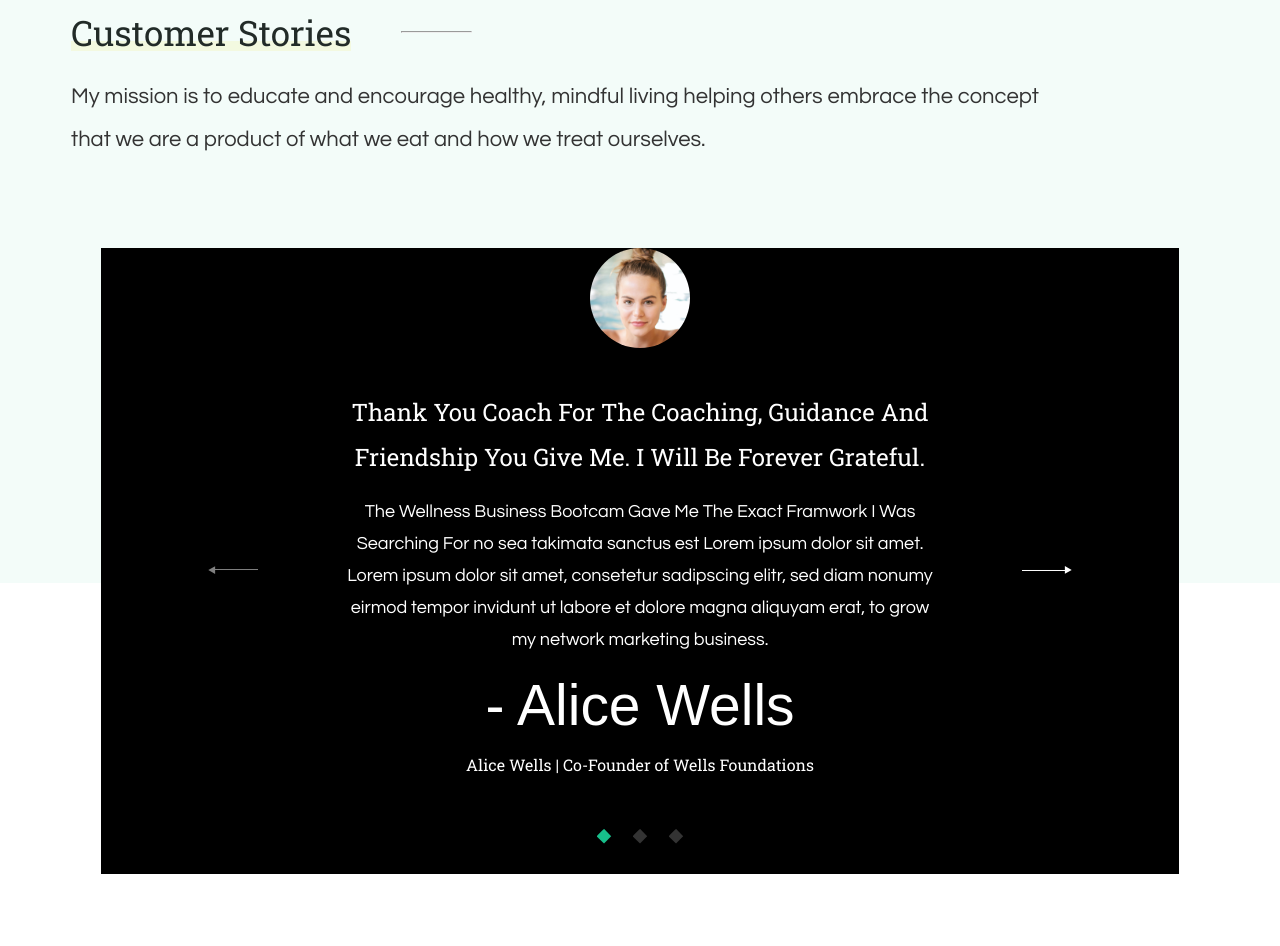
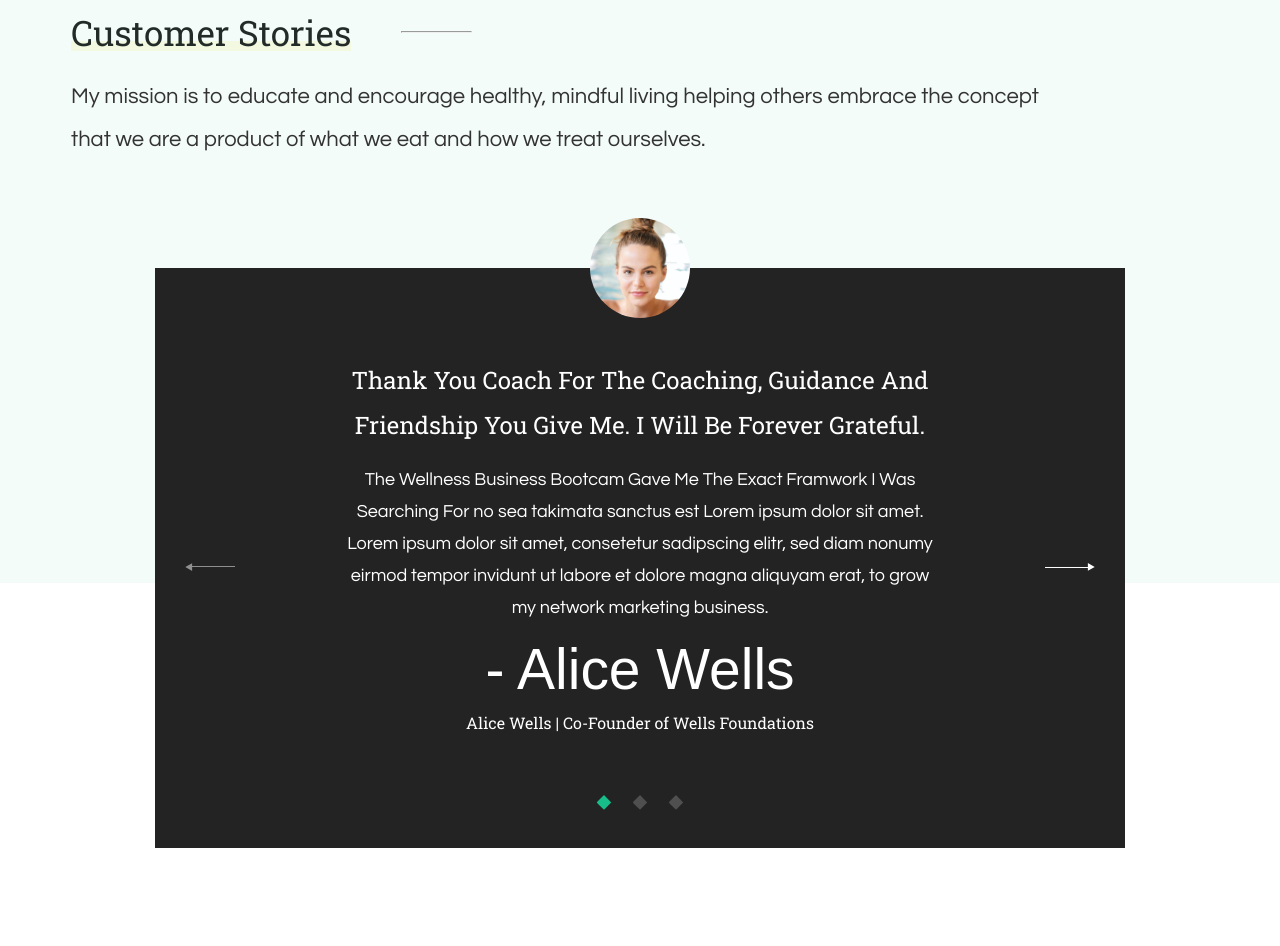
Before and after one commit to sandeepatcodewing/wellness-coach, a website: page index.html in a window 1280 px wide. Shown: the part 4707-5653 px from the top of the page. Drawn offline with nearby package versions, Linux system fonts and the light colour scheme; a web font is replaced by a local one.

Commit message:
feedback slider pixel perfected

```diff
--- a/assests/css/styles.scss
+++ b/assests/css/styles.scss
@@ -1037,33 +1037,41 @@
         cursor: pointer;
         position: absolute;
     }
-    &__swiper-items{
-        background-color: #000;
+    &__swiper-started{
+        margin: 20px auto 0px;
+        max-width: 970px;
+        max-height: 580px;
+        position: relative;
+        background-color: #232323;
+    }
+    &__swiper{
+        top: -50px;
     }
     &__card{
         margin: 0 auto;
         max-width: 970px; //74.2%
         font-family: var(--header-font);
-        &--image{
-            margin-bottom: -50px;
-        }
         &--texts{
             color: #fff;
-            display: grid;
-            gap: 1em;
         }
         &--main-text{
-            line-height: 45px;
+            line-height: 1.875em;
             font-size: 1.5em;
         }
         &--sub-text{
-            line-height: 32px;
+            line-height: 1.78em;
             font-size: 1.125em;
+            padding: 16px 0px 8px;
             font-family: var(--paragraph-font);
         }
         &--author{
+            line-height: 1.3em;
             font-size: 3.56em;
+            padding: 8px 0px;
             font-family: var(--signature-font);
+        }
+        &--user-designation{
+            line-height: 2.187em;
         }
     }
     &__bullet{
@@ -1074,6 +1082,7 @@
         margin-top: -1px;
         justify-content: center;
         padding: 27.5px 0px 30px;
+        background-color: #232323;
     }
     @include media-sm{
         margin-top: -265px;
@@ -1094,9 +1103,13 @@
                 left: 2%;
             }
         }
+        &__swiper-started{
+            margin-top: 60px;
+            max-height: 800px;
+        }
         &__card{
             &--texts{
-                padding: 54px 46.25px 6.75px 46.25px;
+                padding: 24px 46.25px 6.75px 46.25px;
             }
             &--main-text{
                 line-height: 35px;
@@ -1143,7 +1156,7 @@
         }
         &__card{
             &--texts{
-                padding: 88px 185px 27.5px 185px;
+                padding: 36px 185px 27.5px 185px;
             }
         }
     }
@@ -1151,11 +1164,11 @@
         &__nav{
             &--right{
                 top: 50%;
-                right: 12%;
+                right: 10%;
             }
             &--left{
                 top: 50%;
-                left: 12%;
+                left: 10%;
             }
         }
     }
--- a/index.html
+++ b/index.html
@@ -495,9 +495,7 @@
                   <hr class="section-title__line--second" />
                 </div>
               </div>
-              <div class="section-title__paragraph">
-                <p class="section-title__paragraph--text">My mission is to educate and encourage healthy, mindful living helping others embrace the concept that we are a product of what we eat and how we treat ourselves.</p>
-              </div>
+              <p class="section-title__paragraph">My mission is to educate and encourage healthy, mindful living helping others embrace the concept that we are a product of what we eat and how we treat ourselves.</p>
             </div>
           </div>
         </div>
@@ -513,7 +511,7 @@
             <div class="feedback__nav feedback__nav--left">
               <img class="feedback__nav--icon" src="/assests/img/icons/icon-prev.png" alt="" />
             </div>
-            <div class="feedback__swiper-items">
+            <div class="feedback__swiper-started">
               <!-- Swiper -->
               <div class="swiper feedback__swiper">
                 <div class="swiper-wrapper">
```
Also changed, not shown: assests/css/styles.css.
